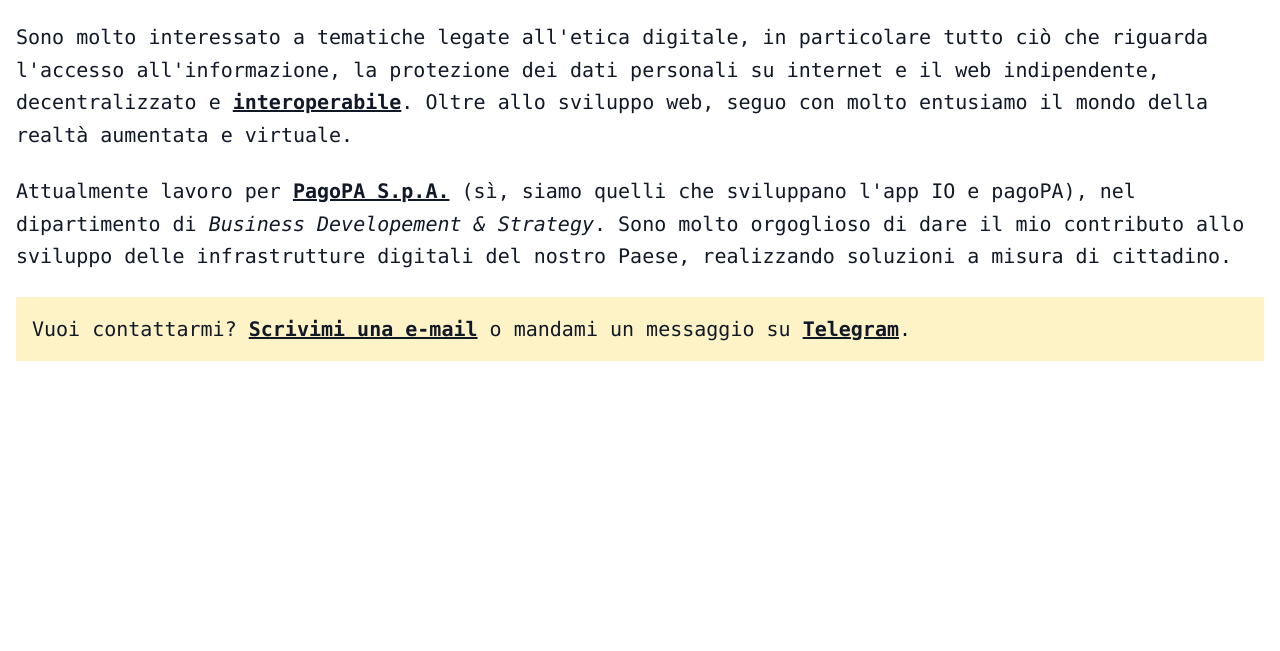
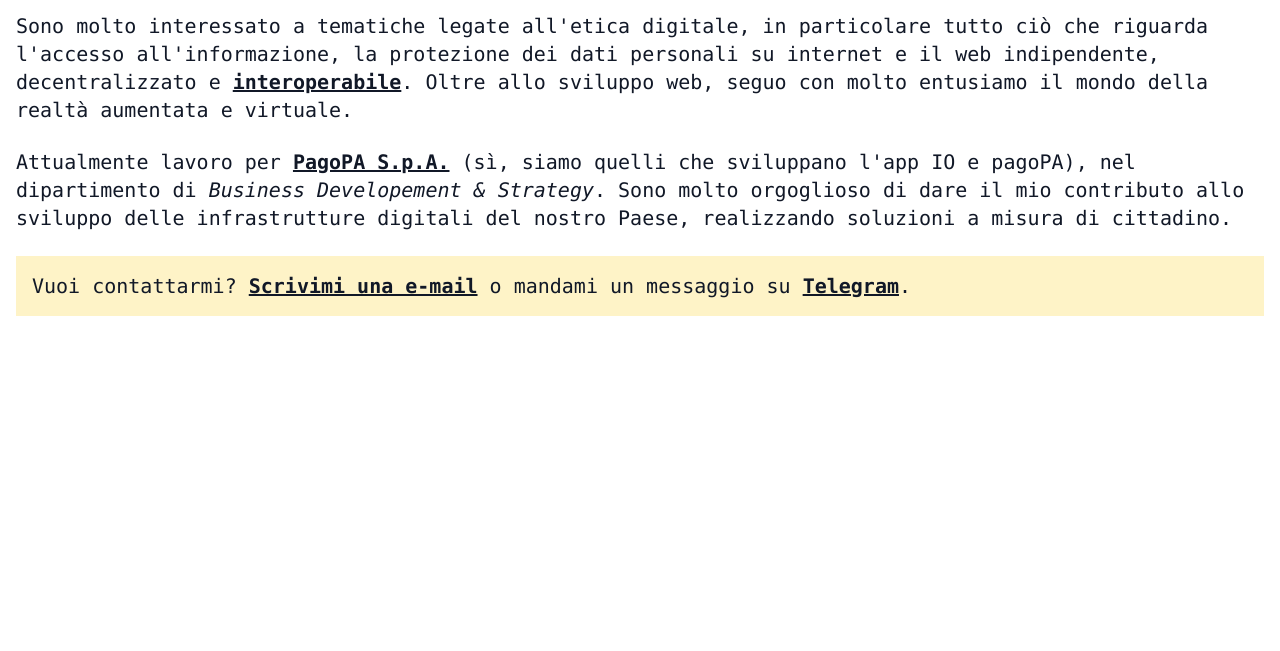
Before and after one commit to lucacavallaro/lucacavallaro.github.io, a website built with Vite: page index.html in a window 1280 px wide. Shown: the part 149-800 px from the top of the page. Built offline with nearby package versions, Linux system fonts and the light colour scheme.

Commit message:
remove relaxed leading from about-me section

```diff
--- a/style.css
+++ b/style.css
@@ -8,7 +8,7 @@ body {
 
 @layer components {
   .about-me {
-    @apply font-mono text-xl text-gray-900 dark:text-gray-50 leading-relaxed flex flex-col space-y-6;
+    @apply font-mono text-xl text-gray-900 dark:text-gray-50 flex flex-col space-y-6;
   }
   .about-me a {
     @apply font-mono font-bold underline;
```
